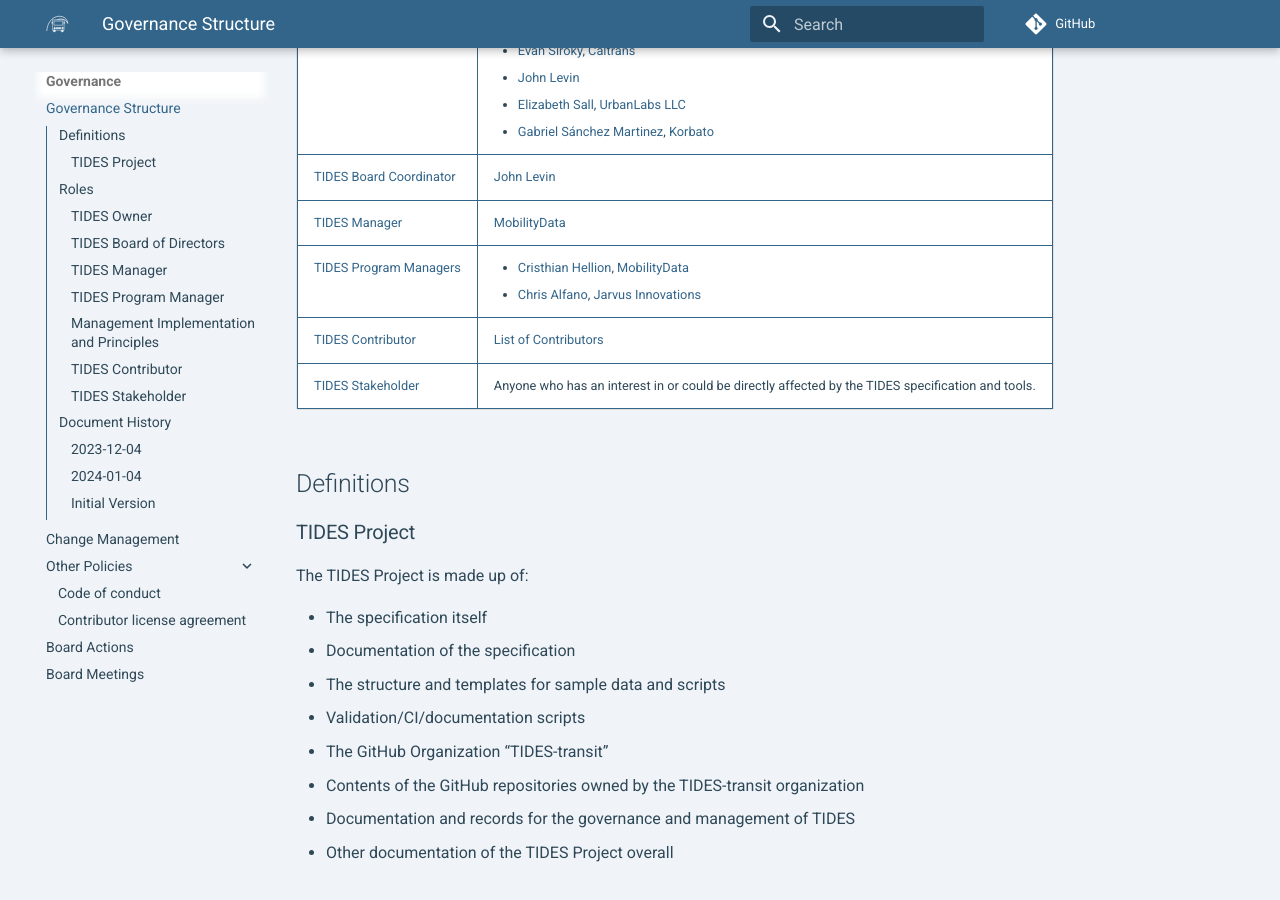
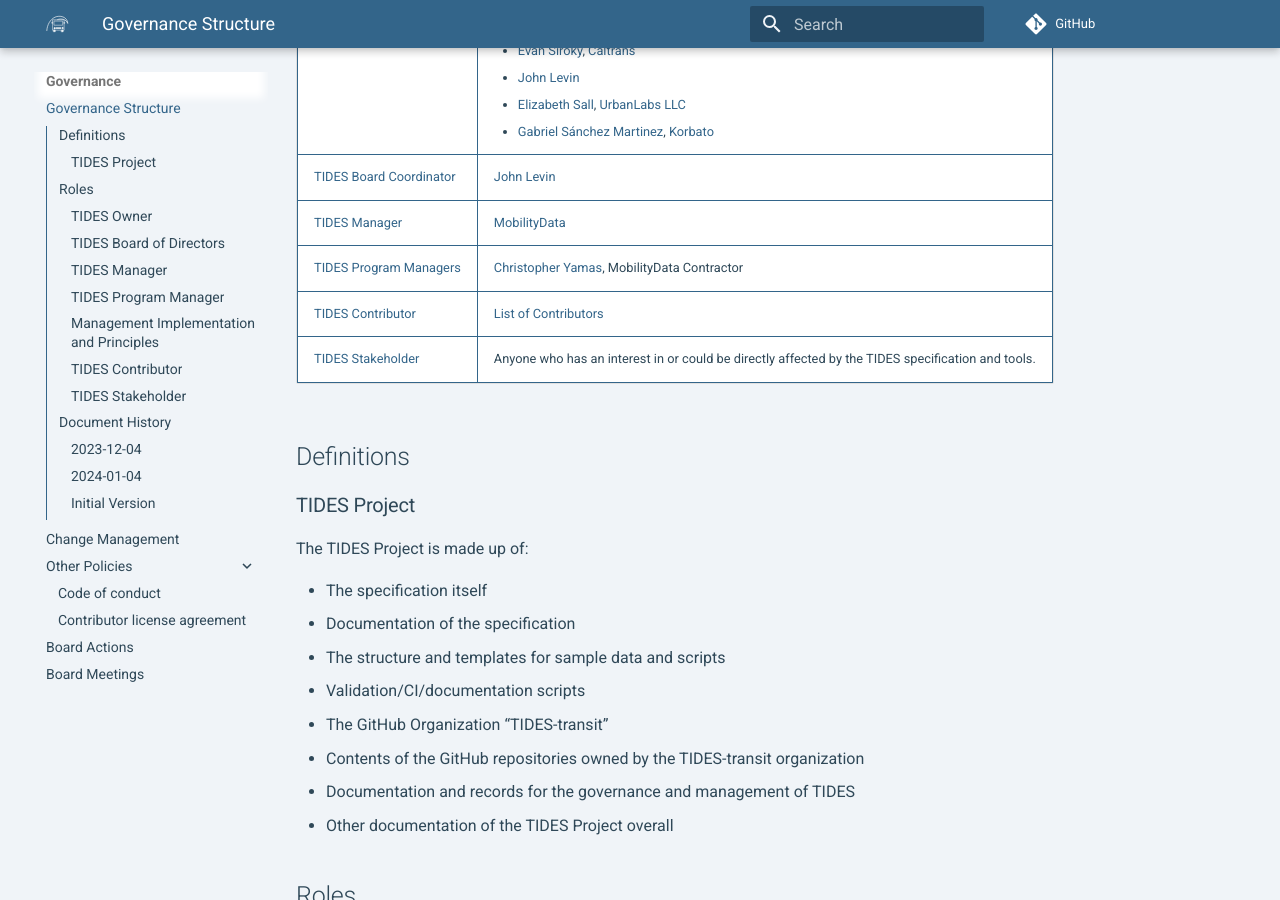
Before and after one commit to gtfs-zone/TIDES, an MkDocs documentation site: the page built from docs/governance.md, in a window 1280 px wide and 900 px high, scrolled down 400 px. Built offline with MkDocs 1.6.1 and Material for MkDocs 9.7.7, drawn with Linux system fonts in a browser that asks for light colours; nearby versions of some CDN libraries; comment, search, counter and statistics services are not loaded; the version menu is left out.

Commit message:
Update Program Manager affiliations on governance page

```diff
--- a/docs/governance.md
+++ b/docs/governance.md
@@ -7,7 +7,7 @@ Governance of the TIDES Project is achieved through the definition and filling o
 | [TIDES Board](#tides-board-of-directors) | <ul><li>[Michael Eichler](https://github.com/planitmichael), [Washington Metropolitan Area Transit Authority](https://hwww.wmata.com/)</li><li>[Evan Siroky](https://github.com/evansiroky), [Caltrans](https://dot.ca.gov)</li><li>[John Levin](https://github.com/jlstpaul)</li><li>[Elizabeth Sall](https://github.com/e-lo), [UrbanLabs LLC](https://urbanlabs.io)</li><li>[Gabriel Sánchez Martinez](https://github.com/gabriel-korbato), [Korbato](https://korbato.com/)</li></ul> |
 | [TIDES Board Coordinator](#board-coordinator) | [John Levin](https://github.com/jlstpaul) |
 | [TIDES Manager](#tides-manager) | [MobilityData](https://mobilitydata.org) |
-| [TIDES Program Managers](#tides-program-manager) | <ul><li>[Cristhian Hellion](https://ca.linkedin.com/in/cristhian-hellion-2a698124), [MobilityData](https://mobilitydata.org)</li><li>[Chris Alfano](https://github.com/themightychris), [Jarvus Innovations](https://jarv.us/)</li></ul> |
+| [TIDES Program Managers](#tides-program-manager) | [Christopher Yamas](https://github.com/chrisyamas), MobilityData Contractor |
 | [TIDES Contributor](#tides-contributor) | [List of Contributors](development.md#contributors.md) |
 | [TIDES Stakeholder](#tides-stakeholder) | Anyone who has an interest in or could be directly affected by the TIDES specification and tools. |
 
```
